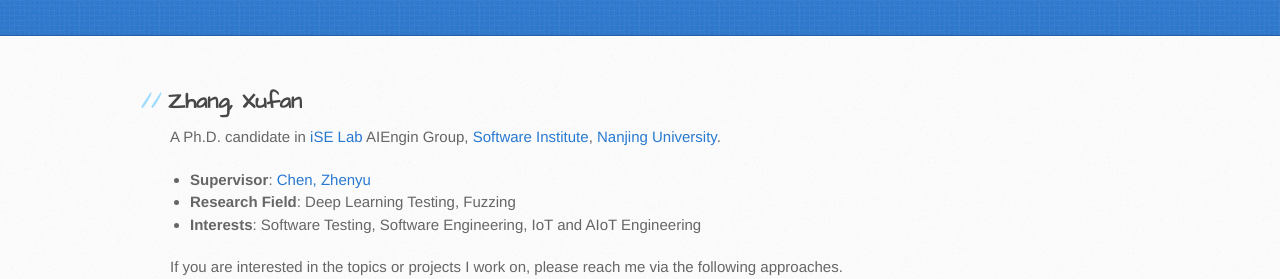
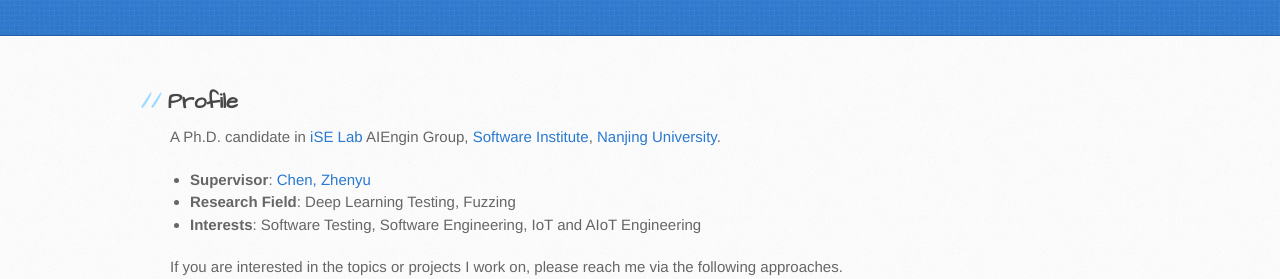
Before and after one commit to sunshinezxf/sunshinezxf.github.io, a Jekyll site: the page built from index.md, in a window 1280 px wide. Shown: the part 165-444 px from the top of the page. Built offline with Jekyll 4.4.1, drawn with Linux system fonts in a browser that asks for light colours; our own code applies the rules of GitHub Pages for plain Markdown files.

Commit message:
change section title

```diff
--- a/index.md
+++ b/index.md
@@ -1,4 +1,4 @@
-## Zhang, Xufan
+## Profile
 
 A Ph.D. candidate in [iSE Lab](http://www.iselab.cn) AIEngin Group, [Software Institute](https://software.nju.edu.cn), [Nanjing University](https://www.nju.edu.cn).
 
```
